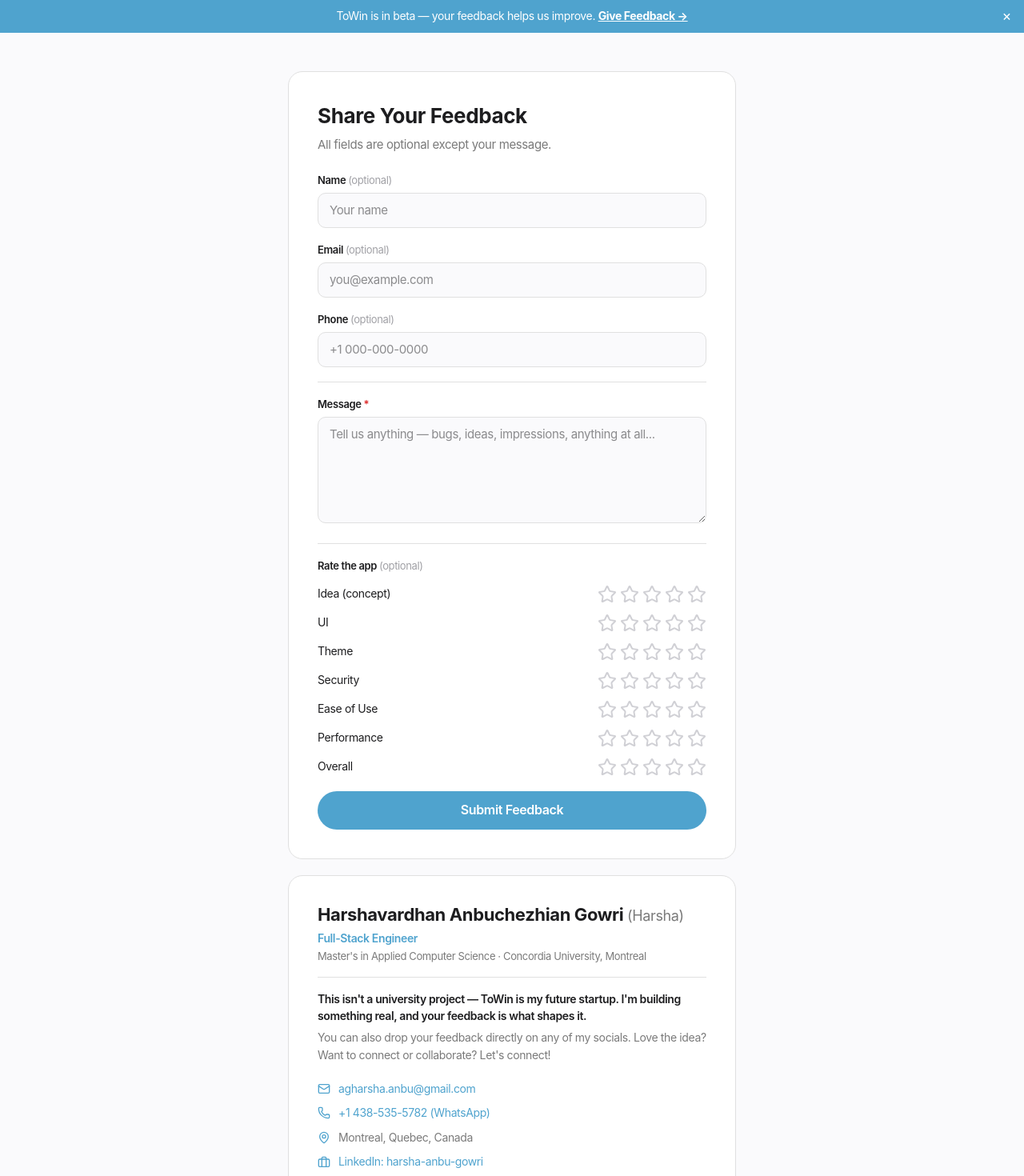
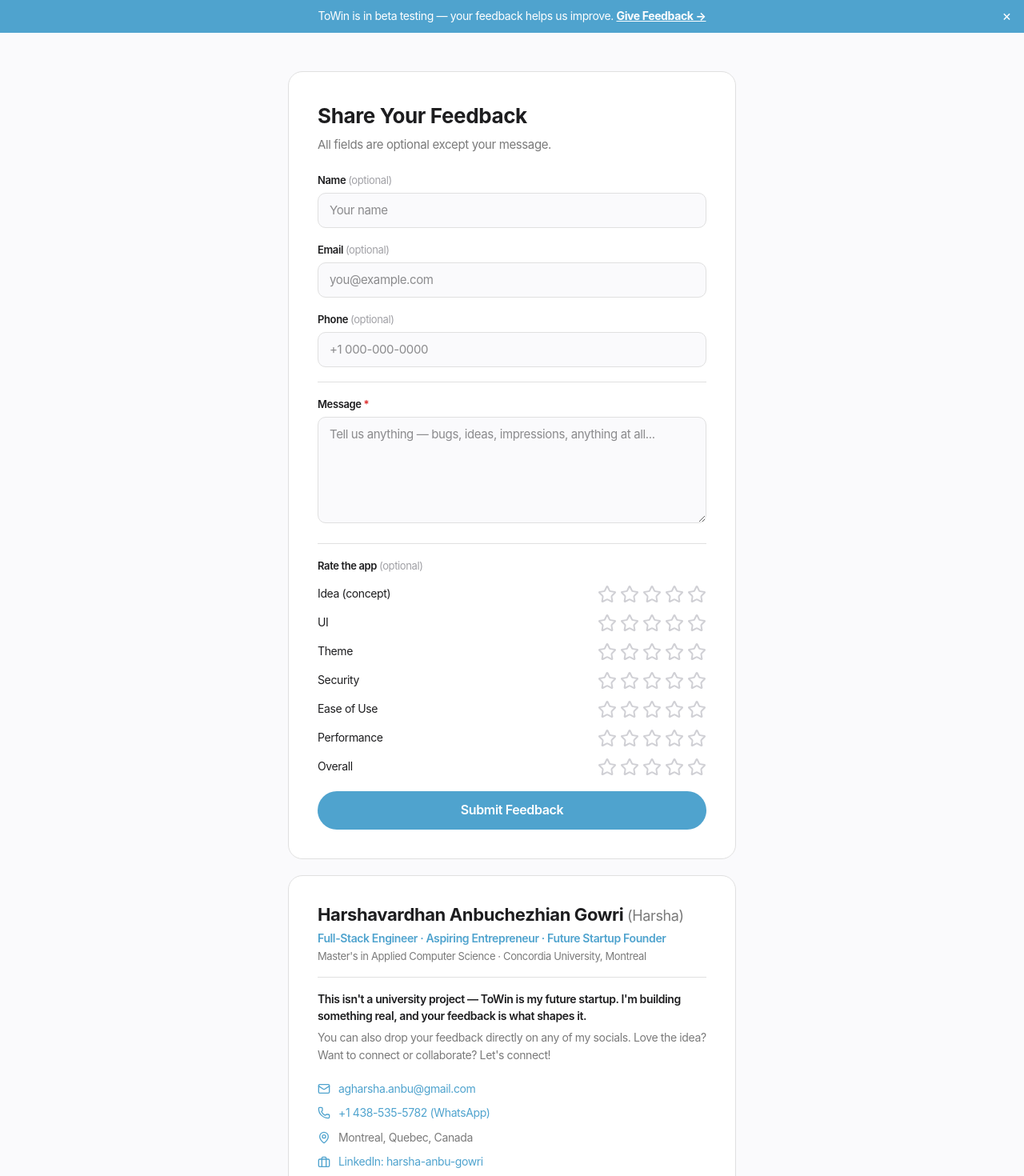
Before and after one commit to Harsha-anbu-g/Towin, a React (Vite) app in the folder frontend/: page /feedback in a window 1280 px wide. Shown: the top 1470 px of the page at 80% size. Built offline with nearby package versions, Linux system fonts and the light colour scheme.

Commit message:
feat: update beta banner to 'beta testing', add entrepreneur titles to creator card

```diff
--- a/frontend/src/components/BetaBanner.jsx
+++ b/frontend/src/components/BetaBanner.jsx
@@ -32,7 +32,7 @@ export default function BetaBanner() {
       boxSizing: 'border-box',
     }}>
       <span>
-        ToWin is in beta — your feedback helps us improve.{' '}
+        ToWin is in beta testing — your feedback helps us improve.{' '}
         <button
           onClick={() => navigate('/feedback')}
           style={{
--- a/frontend/src/pages/Feedback.jsx
+++ b/frontend/src/pages/Feedback.jsx
@@ -59,7 +59,7 @@ function CreatorCard() {
           <span style={{ fontWeight: 400, color: '#7a7a7a', fontSize: '18px' }}> (Harsha)</span>
         </h2>
         <p style={{ fontFamily: SFText, fontSize: '14px', color: '#4FA3CE', fontWeight: 600, margin: '0 0 2px' }}>
-          Full-Stack Engineer
+          Full-Stack Engineer · Aspiring Entrepreneur · Future Startup Founder
         </p>
         <p style={{ fontFamily: SFText, fontSize: '13px', color: '#7a7a7a', margin: 0 }}>
           Master's in Applied Computer Science · Concordia University, Montreal
```
